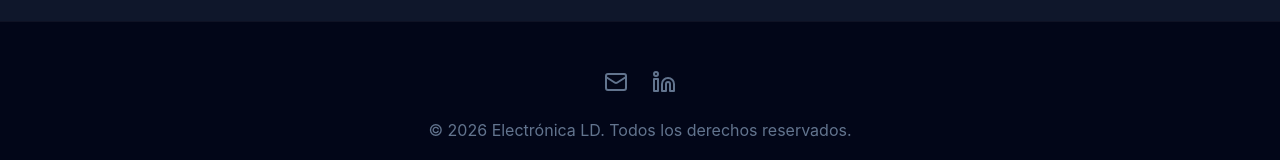
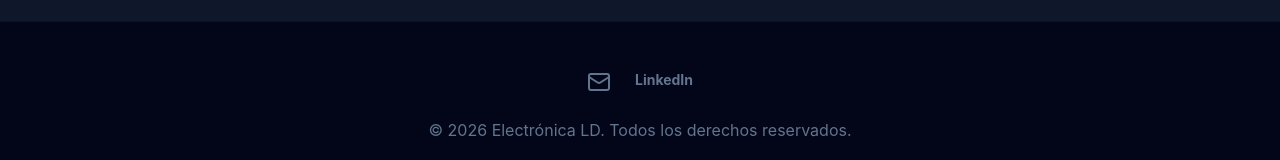
Before and after one commit to VitoLattanzi/landing-electronica, a React (Vite) app: page / in a window 1280 px wide. Shown: the part 2879-3039 px from the top of the page. Built offline with nearby package versions, Linux system fonts and the light colour scheme.

Commit message:
fix: replace broken linkedin icon with text in footer

```diff
--- a/package.json
+++ b/package.json
@@ -14,7 +14,7 @@
     "@tailwindcss/vite": "^4.3.3",
     "@vercel/analytics": "^2.0.1",
     "framer-motion": "^14.2.0",
-    "lucide-react": "^1.56.0",
+    "lucide-react": "^1.57.0",
     "react": "^19.2.8",
     "react-dom": "^19.2.8",
     "react-helmet-async": "^3.0.0",
--- a/src/components/Footer.jsx
+++ b/src/components/Footer.jsx
@@ -1,5 +1,5 @@
 import React from 'react';
-import { Mail, Linkedin } from 'lucide-react';
+import { Mail } from 'lucide-react';
 import SafeLink from './SafeLink';
 
 const Footer = () => {
@@ -9,8 +9,9 @@ const Footer = () => {
         <SafeLink href="mailto:vitofrancolattanzi@gmail.com" className="hover:text-cyan-400 transition-colors">
           <Mail />
         </SafeLink>
-        <SafeLink href="https://www.linkedin.com/in/vito-lattanzi/" className="hover:text-cyan-400 transition-colors">
-          <Linkedin />
+        {/* LinkedIn icon temporarily removed due to import issues */}
+        <SafeLink href="https://www.linkedin.com/in/vito-lattanzi/" className="hover:text-cyan-400 transition-colors font-bold text-sm">
+          LinkedIn
         </SafeLink>
       </div>
       <p>&copy; 2026 Electrónica LD. Todos los derechos reservados.</p>
```
Also changed, not shown: 1 other file (tests, documents, lock files or other folders).
